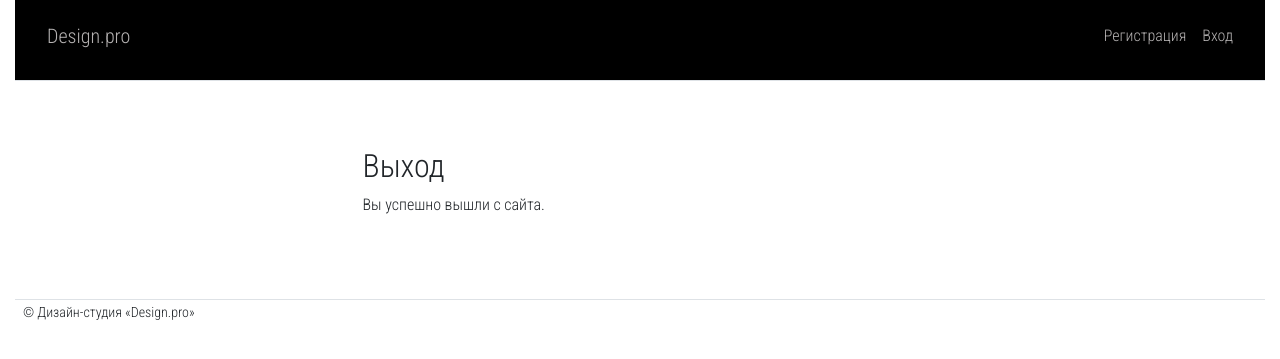
After one commit to alikpid/design-pro, a Django app: page /accounts/logout/ in a window 1280 px wide. The commit adds this page. Shown: the top 359 px of the page. Run offline with Django 3.2, Linux system fonts and the light colour scheme; a user stored in the database is signed in; some libraries are stand-ins or nearby versions.

Commit message:
авторизация + выход

```diff
--- a/design_proj/portal/templates/basic.html
+++ b/design_proj/portal/templates/basic.html
@@ -21,7 +21,7 @@
            <div class="dropdown-menu">
                <a class="dropdown-item" href="{% url 'portal:profile' %}">Мои заявки</a>
                <div class="dropdown-divider"></div>
-               <a class="dropdown-item" href="">Выйти</a>
+               <a class="dropdown-item" href="{% url 'portal:logout' %}">Выйти</a>
            </div>
        </div>
        {% else %}
--- /dev/null
+++ b/design_proj/portal/templates/logout.html
@@ -0,0 +1,8 @@
+{% extends "basic.html" %}
+
+{% block title %} Выход {% endblock %}
+
+{% block content %}
+   <h2>Выход</h2>
+   <p>Вы успешно вышли с сайта.</p>
+{% endblock %}
--- a/design_proj/portal/urls.py
+++ b/design_proj/portal/urls.py
@@ -2,11 +2,13 @@ from django.urls import path
 from . import views
 from .views import BBLoginView
 from .views import profile
+from .views import BBLogoutView
 
 app_name = 'portal'
 
 
 urlpatterns = [
+    path('accounts/logout/', BBLogoutView.as_view(), name='logout'),
     path('accounts/profile/', profile, name='profile'),
     path('accounts/login/', BBLoginView.as_view(), name='login'),
     path('', views.index, name='index'),
--- a/design_proj/portal/views.py
+++ b/design_proj/portal/views.py
@@ -1,6 +1,8 @@
 from django.shortcuts import render
 from django.contrib.auth.views import LoginView
 from django.contrib.auth.decorators import login_required
+from django.contrib.auth.views import LogoutView
+from django.contrib.auth.mixins import LoginRequiredMixin
 
 
 def index(request):
@@ -14,3 +16,7 @@ class BBLoginView(LoginView):
 @login_required
 def profile(request):
     return render(request, 'profile.html')
+
+
+class BBLogoutView(LoginRequiredMixin, LogoutView):
+    template_name = 'logout.html'
```
Also changed, not shown: design_proj/db.sqlite3.
